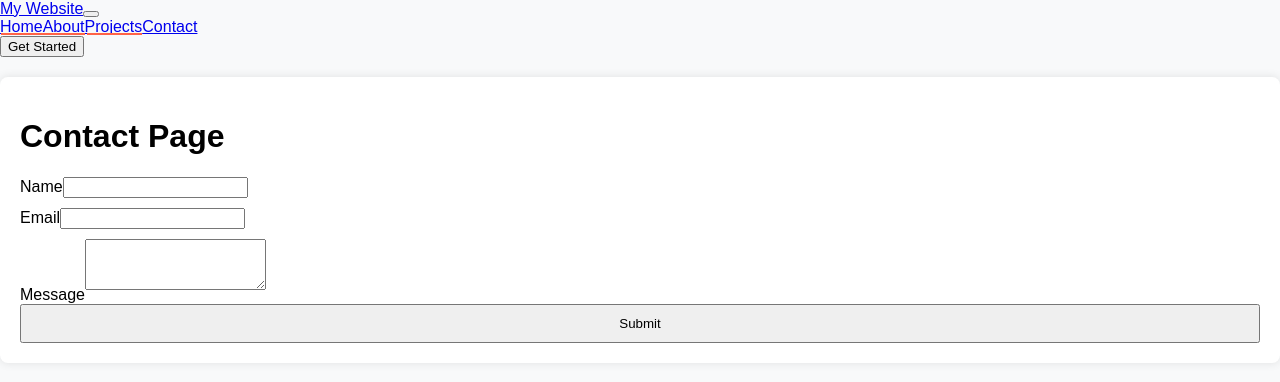
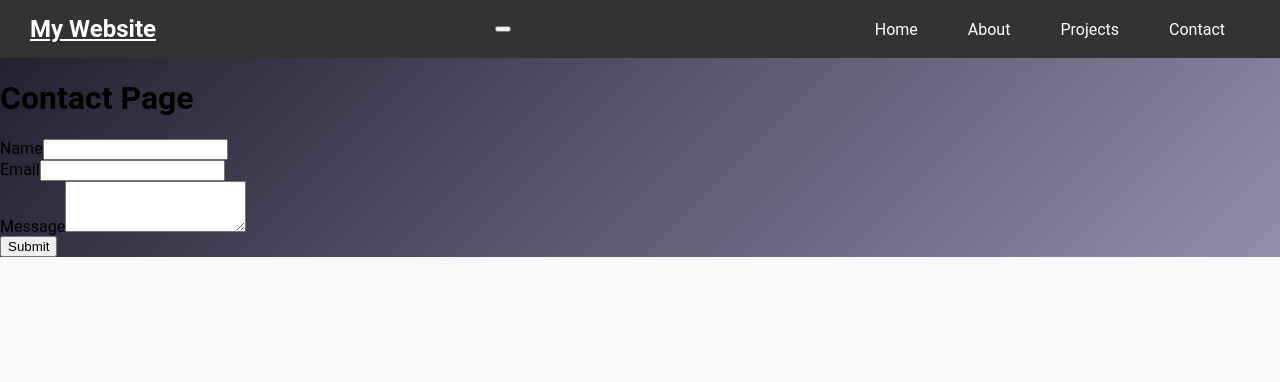
Before and after one commit to CorwinHiatt/project24, a React (Create React App) app: page /contact in a window 1280 px wide. Shown: the top 382 px of the page. Built offline with nearby package versions, Linux system fonts and the light colour scheme.

Commit message:
I dont like some of these changes

```diff
--- a/src/App.css
+++ b/src/App.css
@@ -1,14 +1,20 @@
 /* Global styles */
 body {
-  font-family: Arial, sans-serif;
+  font-family: 'Roboto', sans-serif;
   margin: 0;
   padding: 0;
   background-color: #f8f9fa;
+  overflow: hidden;
+  position: relative;
 }
 
 /* Header styles */
 .navbar {
-  margin-bottom: 20px;
+  display: flex;
+  justify-content: space-between;
+  align-items: center;
+  padding: 15px 30px; /* Add padding for better spacing */
+  background-color: #333; /* Dark background for contrast */
   transition: background-color 0.3s ease;
 }
 
@@ -16,21 +22,32 @@ body {
   background-color: #444;
 }
 
+.navbar .navbar-brand {
+  font-size: 1.5rem;
+  font-weight: bold;
+  color: #ffffff; /* White color for better contrast */
+}
+
 .navbar .nav-link {
   position: relative;
   overflow: hidden;
   transition: color 0.3s ease;
+  padding: 10px 15px;
+  margin: 0 10px;
+  font-size: 1rem;
+  color: #ffffff; /* White color for better contrast */
+  text-decoration: none; /* Remove underline */
 }
 
 .navbar .nav-link::before {
   content: '';
   position: absolute;
-  width: 100%;
+  width: 0;
   height: 2px;
   bottom: 0;
-  left: -100%;
+  left: 50%;
   background-color: #ff6347;
-  transition: left 0.3s ease;
+  transition: width 0.3s ease, left 0.3s ease;
 }
 
 .navbar .nav-link:hover {
@@ -38,6 +55,7 @@ body {
 }
 
 .navbar .nav-link:hover::before {
+  width: 100%;
   left: 0;
 }
 
@@ -45,27 +63,53 @@ body {
   position: relative;
   overflow: hidden;
   transition: color 0.3s ease, background-color 0.3s ease, border-color 0.3s ease;
+  font-size: 1rem;
+  padding: 10px 20px;
+  color: #ffffff; /* White color for better contrast */
+  border: 2px solid #ffffff; /* White border for better contrast */
+  background-color: transparent;
+  margin-left: 20px; /* Add space between the button and the nav links */
+}
+
+/* Futuristic button styles */
+.navbar .btn-outline-light {
+  position: relative;
+  display: inline-block;
+  padding: 10px 20px; /* Reduce padding for a smaller size */
+  color: #fff;
+  font-size: 1rem; /* Adjust font size */
+  text-transform: uppercase;
+  letter-spacing: 2px;
+  text-decoration: none;
+  background: linear-gradient(45deg, #ff6347, #ff4500);
+  border: none;
+  border-radius: 30px; /* Adjust border-radius for a smaller button */
+  box-shadow: 0 4px 15px rgba(0, 0, 0, 0.2);
+  transition: all 0.3s ease;
+  overflow: hidden;
 }
 
 .navbar .btn-outline-light::before {
   content: '';
   position: absolute;
-  width: 100%;
-  height: 100%;
-  top: 0;
-  left: -100%;
-  background-color: rgba(255, 255, 255, 0.2);
-  transition: left 0.5s ease;
+  top: 50%;
+  left: 50%;
+  width: 300%;
+  height: 300%;
+  background: rgba(255, 255, 255, 0.2);
+  transition: all 0.3s ease;
+  transform: translate(-50%, -50%) rotate(45deg);
+}
+
+.navbar .btn-outline-light:hover::before {
+  width: 0;
+  height: 0;
 }
 
 .navbar .btn-outline-light:hover {
-  color: #fff;
-  background-color: #ff6347;
-  border-color: #ff6347;
-}
-
-.navbar .btn-outline-light:hover::before {
-  left: 0;
+  background: linear-gradient(45deg, #ff4500, #ff6347);
+  box-shadow: 0 6px 20px rgba(0, 0, 0, 0.4);
+  transform: translateY(-3px);
 }
 
 /* Page styles */
@@ -105,73 +149,30 @@ body {
   box-shadow: 0 0 10px rgba(0, 0, 0, 0.1);
 }
 
-.projects ul {
-  padding: 0;
-}
-
-.projects li {
-  margin-bottom: 10px;
-}
-
-/* Contact page styles */
-.contact {
-  background-color: #ffffff;
-  padding: 20px;
-  border-radius: 8px;
-  box-shadow: 0 0 10px rgba(0, 0, 0, 0.1);
-}
-
-.contact form {
-  display: flex;
-  flex-direction: column;
-}
-
-.contact label {
-  margin-bottom: 5px;
-}
-
-.contact input,
-.contact textarea {
-  margin-bottom: 10px;
-}
-
-.contact button {
-  padding: 10px;
-}
-
-/* Footer styles */
-.footer {
-  background-color: #343a40;
-  color: #ffffff;
-  padding: 10px 0;
-  text-align: center;
-  position: fixed;
-  width: 100%;
-  bottom: 0;
-}
-
-/* Hero Section Styles */
-.hero-section {
-  background: linear-gradient(135deg, #6a11cb 0%, #2575fc 100%);
-  height: 100vh;
-  display: flex;
-  align-items: center;
-  justify-content: center;
-  position: relative;
-  color: white;
-}
-
-.hero-section .container {
-  z-index: 2;
-}
-
-.hero-section::before {
+/* Artistic mosaic background */
+body::before {
   content: '';
   position: absolute;
   top: 0;
   left: 0;
   width: 100%;
   height: 100%;
-  background: rgba(0, 0, 0, 0.5); /* Dark overlay */
-  z-index: 1;
+  background: linear-gradient(135deg, #1f1c2c, #928dab);
+  z-index: -1;
 }
+
+body::after {
+  content: '';
+  position: absolute;
+  top: 0;
+  left: 0;
+  width: 100%;
+  height: 100%;
+  background:
+    radial-gradient(circle, rgba(255, 255, 255, 0.1), transparent) 0% 0% / 25% 25%,
+    radial-gradient(circle, rgba(255, 255, 255, 0.1), transparent) 25% 25% / 25% 25%,
+    radial-gradient(circle, rgba(255, 255, 255, 0.1), transparent) 50% 50% / 25% 25%,
+    radial-gradient(circle, rgba(255, 255, 255, 0.1), transparent) 75% 75% / 25% 25%;
+  background-blend-mode: overlay;
+  z-index: -2;
+}
--- a/src/components/Header.jsx
+++ b/src/components/Header.jsx
@@ -6,7 +6,7 @@ import { Link } from 'react-router-dom';
 const Header = () => {
   return (
     <Navbar bg="dark" variant="dark" expand="lg" fixed="top" className="navbar">
-      <Navbar.Brand as={Link} to="/">My Website</Navbar.Brand>
+      <Navbar.Brand as={Link} to="/" className="navbar-brand">My Website</Navbar.Brand>
       <Navbar.Toggle aria-controls="basic-navbar-nav" />
       <Navbar.Collapse id="basic-navbar-nav">
         <Nav className="ml-auto">
@@ -15,7 +15,7 @@ const Header = () => {
           <Nav.Link as={Link} to="/projects">Projects</Nav.Link>
           <Nav.Link as={Link} to="/contact">Contact</Nav.Link>
         </Nav>
-        <Button variant="outline-light" className="ml-2">Get Started</Button>
+        {/* <Button variant="outline-light" className="ml-2">Get Started</Button> */}
       </Navbar.Collapse>
     </Navbar>
   );
--- a/src/pages/ContactPage.jsx
+++ b/src/pages/ContactPage.jsx
@@ -26,6 +26,7 @@ const ContactPage = () => {
                 <Form.Group controlId="formName">
                     <Form.Label>Name</Form.Label>
                     <Form.Control
+                        className="input-field"
                         type="text"
                         name="name"
                         value={formData.name}
@@ -36,6 +37,7 @@ const ContactPage = () => {
                 <Form.Group controlId="formEmail">
                     <Form.Label>Email</Form.Label>
                     <Form.Control
+                        className="input-field"
                         type="email"
                         name="email"
                         value={formData.email}
@@ -46,6 +48,7 @@ const ContactPage = () => {
                 <Form.Group controlId="formMessage">
                     <Form.Label>Message</Form.Label>
                     <Form.Control
+                        className="input-field"
                         as="textarea"
                         name="message"
                         value={formData.message}
```
